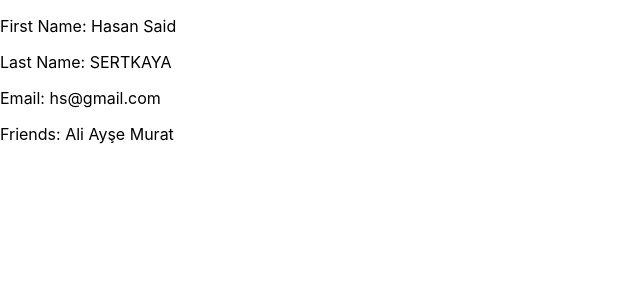
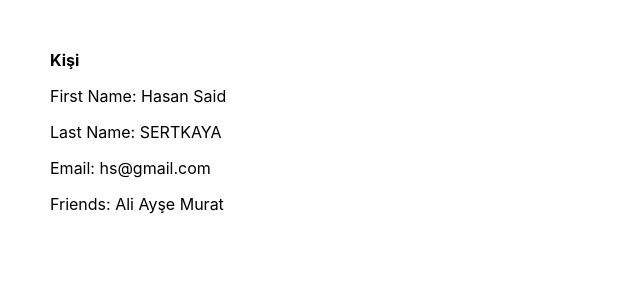
Before and after one commit to hasansaid/React-Work, a React (Create React App) app: page / in a window 1280 px wide. Shown: the top 300 px of the page, without its empty margins (0-640 px from the left). Built offline with nearby package versions, Linux system fonts and the light colour scheme.

Commit message:
arrangement

```diff
--- a/src/App.js
+++ b/src/App.js
@@ -25,7 +25,11 @@ function App () {
       <User name="Hasan" surname="SERTKAYA" age={23} />
       <User name="Said" surname="SERTKAYA" age={25} /> */}
 
-      <User data={user} friends={['Ali ', 'Ayşe ', 'Murat']} />
+      <User
+        // title="Kişiler"
+        data={user}
+        friends={['Ali ', 'Ayşe ', 'Murat']}
+      />
     </div>
   );
 }
--- a/src/components/learn/component.jsx
+++ b/src/components/learn/component.jsx
@@ -28,6 +28,7 @@ function Component() {
   const fullName = "Hasan Said SERTKAYA";
 
   //Props nedir? Özellik anlamına geliyor. Bir componenti ilk kez render ederken, onun görünümünü sağlayacak olan bilgileri vermek.
+  //PropTypes  import PropTypes from "prop-types"; komutu ile component'e import edilir. Sıkça kullanmamız gerekecek.TypeScript kullanmadığımız için bu özellik ile tip güvenliğini sağlıyoruz.
 
   return (
     //Tek div kullanılır. <> </> fragment tagınıda kullanabiliriz. <> == <React.Fragment>
--- a/src/components/user.jsx
+++ b/src/components/user.jsx
@@ -1,13 +1,13 @@
 import React from "react";
 import PropTypes from "prop-types";
-function User({ data, friends }) {
+function User({ title, data, friends }) {
   // console.log(friends);
   //Farklı kulanımlar..
   // const data = props.data;
   // const {data}=props;
   //   const {firstname,lastname,email} = props.data;
   return (
-    <div>
+    <div style={{ margin: "50px 0px 0px 50px" }}>
       {/* <table>
         <tr>
           <td>Name: {props.name}</td>
@@ -47,7 +47,7 @@ function User({ data, friends }) {
       </table>
       <div></div>
       <hr /> */}
-
+      <strong>{title}</strong>
       <p>First Name: {data.firstname}</p>
       <p>Last Name: {data.lastname}</p>
       <p>Email: {data.email}</p>
@@ -57,6 +57,8 @@ function User({ data, friends }) {
 }
 
 User.propTypes = {
+  //title burada tanımlamayınca çalışmadı..
+  title: PropTypes.string,
   data: PropTypes.exact({
     firstname: PropTypes.string,
     lastname: PropTypes.string,
@@ -65,4 +67,8 @@ User.propTypes = {
   friends: PropTypes.array,
 };
 
+User.defaultProps = {
+  title: "Kişi",
+};
+
 export default User;
```
